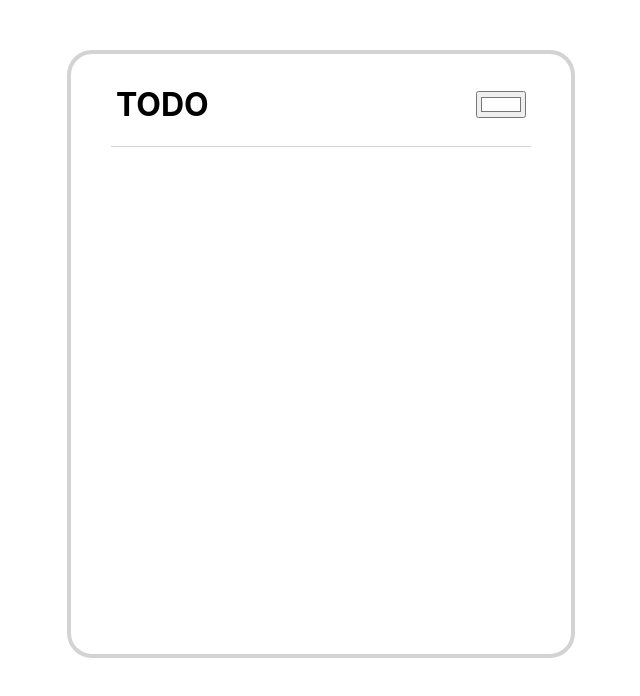
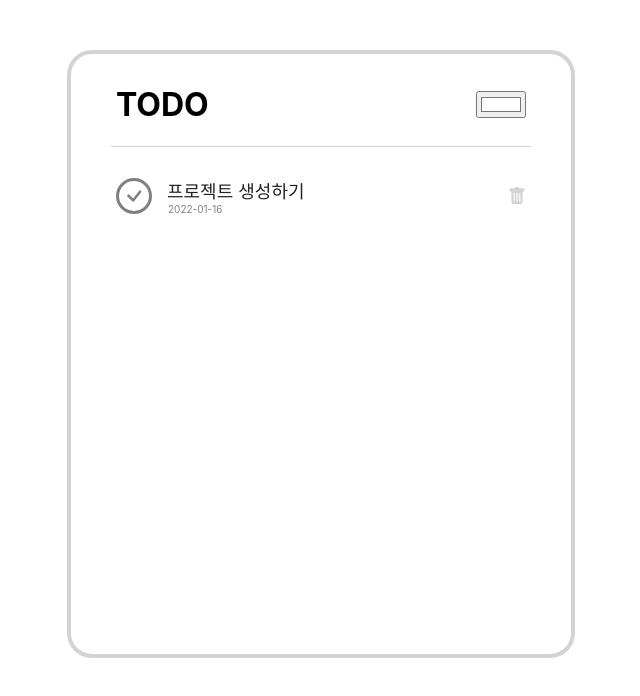
Before and after one commit to gusrb3164/react-todo-subject, a React (Create React App) app: page / in a window 1280 px wide. Shown: the top 696 px of the page, without its empty margins (319-959 px from the left). Built offline with nearby package versions, Linux system fonts and the light colour scheme.

Commit message:
TodoList / Todo 추가

```diff
--- a/src/App.js
+++ b/src/App.js
@@ -1,7 +1,7 @@
 import React, { useState } from 'react';
 import Template from './Template.js';
 import Header from './Header.js';
-
+import TodoList from './TodoList.js';
 
 /**
  * todo interface
@@ -19,6 +19,7 @@ function App() {
     <main className="App">
       <Template>
         <Header/>
+        <TodoList/>
       </Template>
 
 
--- a/src/Header.js
+++ b/src/Header.js
@@ -39,10 +39,15 @@ function Header() {
             <GlobalStyle/>
             <HeaderBox>
                 <h1>TODO</h1>
-                <input
-                    type='color' className='color-picker' value={colors}
-                    onChange={onChange}
-                />
+                <div>
+                    <input
+                        type='color'
+                        value={colors}
+                        onChange={onChange}
+                    />
+
+                </div>
+
             </HeaderBox>
         </>
 
--- /dev/null
+++ b/src/Todo.js
@@ -0,0 +1,75 @@
+import React from 'react';
+import styled, { css } from 'styled-components';
+import { BsCheck, BsFillTrashFill } from 'react-icons/bs';
+
+const TodoBox = styled.div`
+    display: flex;
+    align-items: center;
+    padding-top: 10px;
+    padding-bottom: 10px;
+`;
+
+const Check = styled.div`
+    display: flex;
+    align-items: center;
+    justify-content: center;
+
+    font-size: 28px;
+    width: 30px;
+    height: 30px;
+    border-radius: 50%;
+    border: 3px solid gray;
+    color: gray;
+    cursor: pointer;
+
+`;
+
+const TextBox = styled.div`
+    flex: 1;
+    display: flex;
+    flex-direction: column;
+`;
+
+const Text = styled.div`
+    padding-left: 15px;
+    padding-right: 15px;
+    color: rgb(36, 35, 35);
+    font-size: 18px;
+
+`;
+
+const Date = styled.div`
+    padding-left: 16px;
+    color: gray;
+    font-size: 10px;
+`;
+
+const Remove = styled.div`
+    display: flex;
+    justify-content: center;
+    align-items: center;
+    color: lightgray;
+    font-size: 18px;
+    cursor: pointer;
+    &:hover {
+        color: gray;
+    }
+
+`;
+
+function Todo({ id, text, completed, createdAt }){
+    return(
+        <TodoBox>
+            <Check completed={completed}>{completed && <BsCheck/>}</Check>
+            <TextBox>
+                <Text>{text}</Text>
+                <Date>{createdAt}</Date>
+            </TextBox>
+            <Remove>
+                <BsFillTrashFill />
+            </Remove>
+        </TodoBox>
+    );
+}
+
+export default Todo;
--- /dev/null
+++ b/src/TodoList.js
@@ -0,0 +1,22 @@
+import React from 'react';
+import styled from 'styled-components';
+import Todo from './Todo';
+
+const TodoListBox = styled.div`
+    display: flex;
+    flex-direction: column;
+    padding: 20px 45px 20px;
+    overflow-y: auto;
+
+`;
+
+function TodoList(){
+    return (
+        <TodoListBox>
+            <Todo text="프로젝트 생성하기" completed={true} createdAt="2022-01-16"/>
+        </TodoListBox>
+
+    );
+}
+
+export default TodoList;
```
